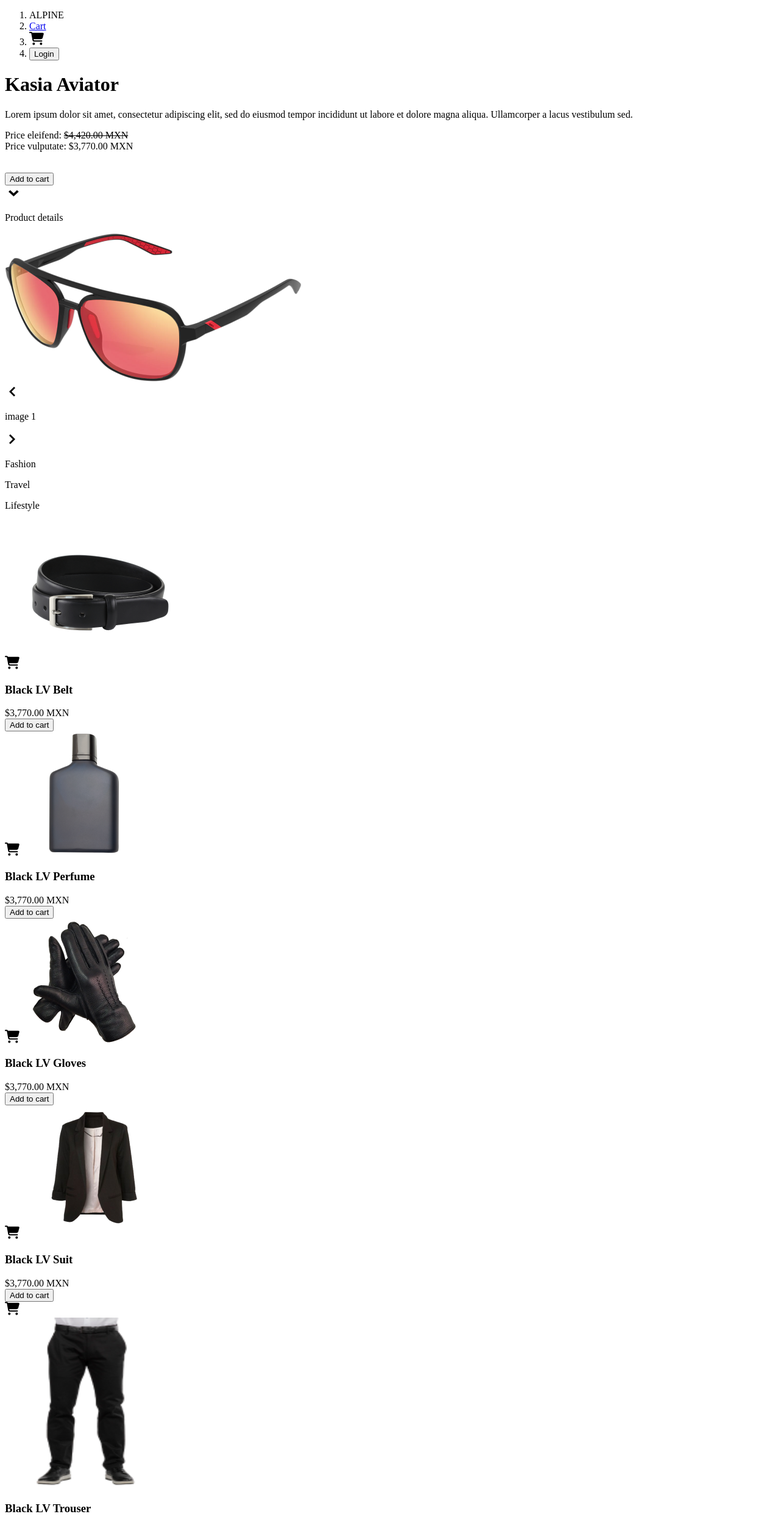
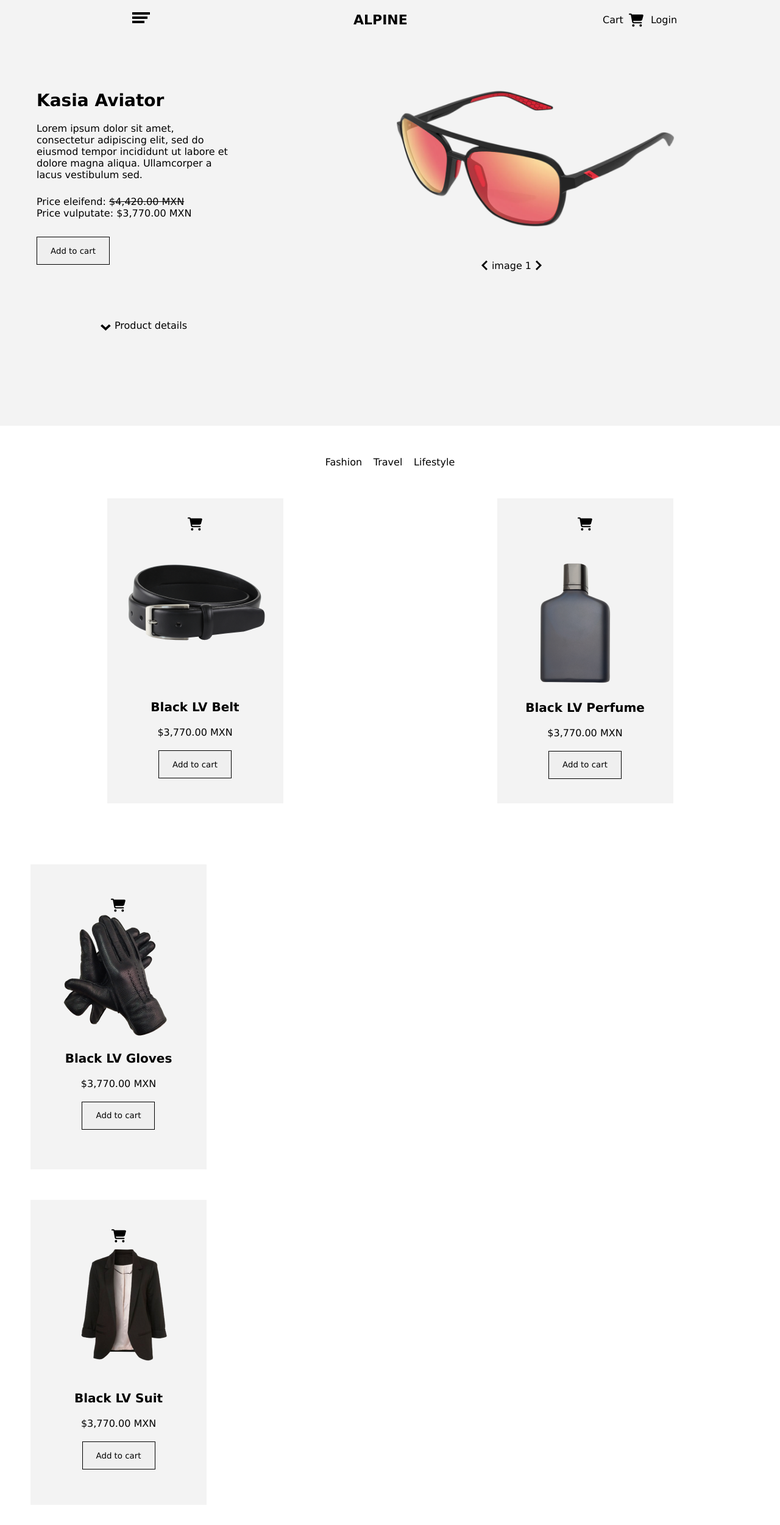
Before and after one commit to DaintyZawak/Landing-Page-Clone, a plain HTML site: page index.html in a window 1280 px wide. Shown: the top 2500 px of the page at 61% size. Drawn offline with Linux system fonts and the light colour scheme.

Commit message:
Responsiveness

```diff
--- a/landingpage.css
+++ b/landingpage.css
@@ -1,219 +1,447 @@
-<!DOCTYPE html>
-<html lang="en">
+* {
+  margin: 0;
+  padding: 0;
+  box-sizing: border-box;
+  font-family: Verdana, Geneva, Tahoma, sans-serif;
+}
 
-<head>
-    <meta charset="UTF-8">
-    <meta http-equiv="X-UA-Compatible" content="IE=edge">
-    <meta name="viewport" content="width=device-width, initial-scale=1.0">
-    <title>Landing Page Clone</title>
-    <link rel="stylesheet" href="./landingpage.css">
-</head>
+nav {
+  background-color: #f3f3f3;
+  width: 100%;
+  height: 148px;
+  display: flex;
+  flex-wrap: wrap;
+  justify-content: space-around;
+  align-items: flex-start;
+  padding-top: 20px;
+}
 
-<body>
-    <div class="overallWrapper">
-    <header>
+.navBar {
+  display: flex;
+  flex-wrap: wrap;
+}
 
+.cartLogin {
+  display: flex;
+  justify-content: space-between;
+  align-items: center;
+}
 
+.loginCart {
+  display: flex;
+  justify-content: space-between;
+  width: 124px;
+  margin-left: 330px;
+}
 
+ol,
+li {
+  text-decoration: none;
+  list-style-type: none;
+  display: inline-flex;
+  justify-content: space-between;
+  align-items: center;
+}
+.logo {
+  font-weight: bold;
+  font-size: 22px;
+  color: black;
+  margin: 0;
+  padding: 0;
+  width: 79px;
+}
 
-        <div class="navBar">
-            <nav>
+.menu {
+  flex-direction: column;
+  padding-left: 50px;
+}
 
-                <div class="menu">
-                    <div class="rectangle1"></div>
-                    <div class="rectangle2"></div>
-                    <div class="rectangle3"></div>
-                </div>
-                <ol>
-                    <div class="cartLogin">
-                        <li class="logo"> ALPINE</li>
-                        <div>
-                            <div class="loginCart">
-                                <li><a class="cartLink" href="addtocart.com">Cart </a></li>
-                                <li><img class="cartIcon" src="./assets/cart-shopping-solid.svg" width="24px"
-                                        height="22px"></li>
-                                <li><button class="button1">Login</button></li>
-                            </div>
-                </ol>
-            </nav>
-        </div>
+.rectangle1 {
+  width: 29px;
+  height: 4px;
+  background-color: black;
+  margin-bottom: 3px;
+}
 
-        <div class="heroSegment">
-            <div class="textProduct">
-                <div class="text">
-                    <h1 class="kasia"><strong> Kasia Aviator</strong></h1>
-                    <p class="paragraph">Lorem ipsum dolor sit amet, consectetur adipiscing elit, sed do eiusmod tempor incididunt ut labore et dolore magna aliqua. Ullamcorper a lacus vestibulum sed.
-                        <br>
-                    <p class="price">Price eleifend: <s> $4,420.00 MXN</s>
-                        <br>
-                        Price vulputate: $3,770.00 MXN
-                    </p>
-                    <br>
-                    <button class="cartButton">Add to cart</button>
+.rectangle2 {
+  width: 25px;
+  height: 4px;
+  background-color: black;
+  margin-bottom: 3px;
+}
 
-                    <div class="dropdown"> <img class="dropdownIcon" src="./assets/ri_arrow-drop-down-line.svg"
-                            width="24px" height="24px">
-                        <p class="productDetails">Product details</p>
-                    </div>
+.rectangle3 {
+  width: 20px;
+  height: 4px;
+  background-color: black;
+  margin-bottom: 3px;
+}
 
+.button1 {
+  background-color: transparent;
+  border: none;
+  font-size: 16px;
+  margin-top: 0;
+  padding-top: 0;
+  width: 47px;
+}
 
-                </div>
+.button1:hover .button1:active {
+  background-color: red;
+  color: white;
+}
+.cartLink {
+  text-decoration: none;
+  color: #000000;
+  font-size: 16px;
+}
 
+.heroSegment {
+  height: 550px;
+  width: 100%;
+  background-color: #f3f3f3;
+  padding-left: 30px;
+}
+.textProduct {
+  display: flex;
+  width: 600px;
+}
 
+.kasia {
+  font-size: 28px;
+}
+.text {
+  width: 320px;
+  height: 152px;
+  flex-direction: column;
+  align-items: flex-start;
+  align-self: stretch;
+  padding-left: 30px;
+  flex-wrap: wrap;
+  font-size: 16px;
+}
 
+.paragraph {
+  width: 320px;
+  height: 50px;
+  margin: 20px 0 20px 0;
+}
 
+.price {
+  padding-top: 20px;
+  margin-top: 50px;
+}
 
+.glasses {
+  margin-left: 300px;
+  padding-right: 30px;
+  margin-right: 100px;
+  margin-top: 0;
+  margin-bottom: 0;
+  padding-top: 0;
+  padding-bottom: 0;
+  width: 487px;
+  height: 224px;
+  display: flex;
+  justify-content: center;
+  align-self: center;
+}
 
-                <div>
-                    <div class="glassWrapper">
-                    <img class="glasses" src="./assets/glasses.png">
-                    </div>
-                    <div class="image1">
-                        <img class="arrow1" src="./assets/_arrow-tag (1).svg" width="24px" height="24px" />
-                        <p class="image">image 1</p>
-                        <img class="arrow2" src="./assets/fe_arrow-up.svg" width="24px" height="24px" />
-                    </div>
+.image1 {
+  display: flex;
+  justify-content: flex-end;
+  align-items: center;
+  position: relative;
+  width: 146px;
+  height: 26px;
+  margin-left: 400px;
+  margin-top: 50px;
+  padding-top: 0;
+}
 
-                </div>
+.image1 .arrow1 {
+  top: 1px;
+  left: 0;
+}
 
+.image1 .image {
+  top: 3px;
+  left: 0;
+  line-height: normal;
+  white-space: nowrap;
+}
 
+.image1 .arrow2 {
+  top: 1px;
+  left: 120px;
+}
 
+.cartButton {
+  border: 1px solid black;
+  width: 120px;
+  height: 46px;
+}
 
+button:hover,
+button:active {
+  background-color: #000000;
+  color: white;
+  cursor: pointer;
+}
 
+a:hover,
+a:active {
+  color: red;
+  cursor: pointer;
+}
 
-    </header>
+.heroSegment {
+  height: 550px;
+  background-color: #f3f3f3;
+  padding-left: 30px;
+}
 
-    <main>
-        <div class="mainHeading">
-            <p>Fashion</p>
-            <p>Travel</p>
-            <p>Lifestyle</p>
-        </div>
-        <section class="cards">
+.mainHeading {
+  display: flex;
+  justify-content: space-evenly;
+  align-items: center;
+  margin: auto;
+  padding-top: 50px;
+  width: 250px;
+}
 
-            <div class="card">
-                <div>
-                    <img class="cartBasket" src="./assets/cart-shopping-solid.svg" width="24px" height="22px">
-                    <img class="productsInStock belt" src="./assets/belt.png">
-                    <h3 class="productsName">Black LV Belt</h3>
-                    <div class="productsPrice">$3,770.00 MXN</div>
-                    <div class="cartBtnWrapper">
-                    <button class="cartButton">Add to cart</button>
-                </div>
-                </div>
-            </div>
+.cards {
+  display: flex;
+  justify-content: space-around;
+  align-items: center;
+  flex-direction: row;
+  flex-wrap: wrap;
+}
+.card {
+  background-color: #f3f3f3;
+  width: 289px;
+  height: 500px;
+  margin: 50px;
+  display: flex;
+  justify-content: center;
+  align-items: center;
+}
 
-            <div class="card">
-                <div>
-                    <img class="cartBasket" src="./assets/cart-shopping-solid.svg" width="24px" height="22px">
-                    <img class="productsInStock perf" src="./assets/perfume.png">
-                    <h3 class="productsName">Black LV Perfume</h3>
-                    <div class="productsPrice">$3,770.00 MXN</div>
-                    <div class="cartBtnWrapper">
-                    <button class="cartButton">Add to cart</button>
-                    </div>
-                </div>
-                </div>
-            </div>
+.productsPrice,
+.cartButton {
+  margin: 10px 0;
+  text-align: center;
+}
 
-            <div class="card">
-                <div>
-                    <img class="cartBasket" src="./assets/cart-shopping-solid.svg" width="24px" height="22px">
-                    <img class="productsInStock" src="./assets/gloves.png">
-                    <h3 class="productsName">Black LV Gloves</h3>
-                    <div class="productsPrice">$3,770.00 MXN</div>
-                    <div class="cartBtnWrapper">
-                    <button class="cartButton">Add to cart</button>
-                    </div>
-                </div>
-            </div>
+.cartBtnWrapper {
+  text-align: center;
+}
 
-            <div class="card">
-                <div>
-                    <img class="cartBasket" src="./assets/cart-shopping-solid.svg" width="24px" height="22px">
-                    <img class="productsInStock" src="./assets/suit.png">
-                    <h3 class="productsName">Black LV Suit</h3>
-                    <div class="productsPrice">$3,770.00 MXN</div>
-                    <div class="cartBtnWrapper">
-                    <button class="cartButton">Add to cart</button>
-                </div>
-                </div>
-            </div>
+.productsName {
+  text-align: center;
+  margin: 20px;
+  font-size: 20px;
+}
 
-            <div class="card">
-                <div>
-                    <img class="cartBasket" src="./assets/cart-shopping-solid.svg" width="24px" height="22px">
+.cartBasket {
+  display: flex;
+  margin: auto;
+}
 
-                    <div class="stubbornTrouser">
-                        <img class="productsInStock trouser" src="./assets/trouser.png" width="252px" height="280px">
-                    </div>
-                    <h3 class="productsName">Black LV Trouser</h3>
-                    <div class="productsPrice">$3,770.00 MXN</div>
-                    <div class="cartBtnWrapper">
-                    <button class="cartButton">Add to cart</button>
-                </div>
-                </div>
-            </div>
+.dropdown {
+  display: flex;
+  flex-wrap: nowrap;
+  margin-top: 80px;
+  width: 146px;
+  margin-left: 100px;
+}
 
-            <div class="card">
-                <div>
-                    <img class="cartBasket" src="./assets/cart-shopping-solid.svg" width="24px" height="22px">
+.productDetails {
+  margin-left: 3px;
+  padding-left: 3px;
+  line-height: normal;
+  white-space: nowrap;
+}
 
-                    <div class="sturbbornShoe">
-                        <img class="productsInStock shoe" src="./assets/shoe.png" width="252px" height="280px">
-                    </div>
-                    <h3 class="productsName">Black LV Shoe</h3>
-                    <div class="productsPrice">$3,770.00 MXN</div>
-                    <div class="cartBtnWrapper">
-                    <button class="cartButton">Add to cart</button>
-                </div>
-                </div>
-            </div>
+.sturbbornTrouser {
+  width: 130px;
+  height: 194px;
+}
+.trouser {
+  object-fit: contain;
+  padding-bottom: 10px;
+}
 
-            <div class="card">
-                <div>
-                    <img class="cartBasket" src="./assets/cart-shopping-solid.svg" width="24px" height="22px">
-                    <div class="stubbornBoot">
-                        <img class="productsInStock boot" src="./assets/boot.png">
-                    </div>
-                    <h3 class="productsName">Black LV Boot</h3>
-                    <div class="productsPrice">$3,770.00 MXN</div>
-                    <div class="cartBtnWrapper">
-                    <button class="cartButton">Add to cart</button>
-                </div>
-                </div>
-            </div>
+.sturbbornShoe {
+  width: 200px;
+  height: 111px;
+  margin: 120px 0 50px 0;
+}
+.shoe {
+  object-fit: contain;
+  width: 100%;
+  height: 100%;
+}
 
-            <div class="card">
-                <div>
-                    <img class="cartBasket" src="./assets/cart-shopping-solid.svg" width="24px" height="22px">
-                    <div class="sturbbornShade">
-                        <img class="productsInStock shade" src="./assets/shade.png">
-                    </div>
-                    <h3 class="productsName">Black LV Shade</h3>
-                    <div class="productsPrice">$3,770.00 MXN</div>
-                    <div class="cartBtnWrapper">
-                    <button class="cartButton">Add to cart</button>
-                </div>
-                </div>
-            </div>
+.stubbornBoot {
+  width: 136px;
+  height: 136px;
+  margin: 0 0 125px 50px;
+  padding-top: 30px;
+}
 
-            <div class="card">
-                <div>
-                    <img class="cartBasket" src="./assets/cart-shopping-solid.svg" width="24px" height="22px">
-                    <div class="sturbbonHat">
-                        <img class="productsInStock hat" src="./assets/hat.png">
-                    </div>
-                    <h3 class="productsName">Black LV Hat</h3>
-                    <div class="productsPrice">$3,770.00 MXN</div>
-                    <div class="cartBtnWrapper">
-                    <button class="cartButton">Add to cart</button>
-                </div>
-                </div>
-            </div>
-        </section>
-    </main>
-</div>
-</body>
+.boot {
+  object-fit: contain;
+}
 
-</html>
+.belt {
+  padding-bottom: 10px;
+}
+
+.sturbbornHat {
+  width: 178px;
+  height: 178px;
+}
+
+.hat {
+  object-fit: contain;
+  width: 100%;
+  height: 100%;
+  margin-top: 60px;
+}
+
+.sturbbornShade {
+  width: 221px;
+  height: 221px;
+  margin: 0 0 40px 50px;
+  padding-top: 30px;
+}
+
+.shade {
+  object-fit: contain;
+  width: 100%;
+  height: 100%;
+}
+
+.perf {
+  margin-top: 50px;
+}
+@media only screen and (max-width: 480px) {
+  .overallWrapper {
+    width: 100%;
+  }
+  nav {
+    width: 100%;
+    display: flex;
+    flex-wrap: wrap;
+  }
+
+  .heroContainer {
+    display: flex;
+    flex: column;
+    flex-wrap: wrap;
+    width: 100%;
+  }
+
+  .glasses {
+    margin: 0;
+    padding: 0;
+    width: 100%;
+    height: 100%;
+    object-fit: cover;
+    display: flex;
+    justify-content: center;
+    align-self: center;
+    margin-left: 200px;
+  }
+
+  .glassWrapper {
+    width: 150px;
+    height: auto;
+  }
+
+  .text {
+    width: 180px;
+    height: 140px;
+    text-align: start;
+
+    font-size: 14px;
+  }
+
+  .paragraph {
+    width: 140px;
+    height: 100px;
+  }
+
+  .menu {
+    flex-direction: column;
+    padding-left: 10px;
+    margin: 0;
+  }
+
+  .logo {
+    font-weight: bold;
+    font-size: 18px;
+    color: black;
+    margin: 0;
+    padding: 0;
+    width: 50px;
+  }
+
+  .textProduct {
+    display: flex;
+    flex-wrap: wrap;
+    flex-direction: column;
+    width: 100%;
+  }
+
+  .navBar {
+    display: flex;
+    justify-content: space-between;
+    align-items: center;
+    background-color: #f3f3f3;
+    width: 100%;
+  }
+
+  .image1 {
+    display: flex;
+    justify-content: center;
+    align-items: center;
+
+    width: 146px;
+    height: 26px;
+    margin-left: 170px;
+    margin-top: 50px;
+    padding-top: 0;
+  }
+
+  .heroSegment {
+    height: 550px;
+    width: 100%;
+    background-color: #f3f3f3;
+    padding-left: 10px;
+  }
+
+  main {
+    font-size: 14px;
+  }
+
+  .loginCart {
+    display: flex;
+    justify-content: space-between;
+    width: 100px;
+    margin-left: 100px;
+  }
+
+  .kasia {
+    font-size: 20px;
+  }
+
+  .dropdown {
+    display: flex;
+    flex-wrap: nowrap;
+    margin-top: 80px;
+    width: 146px;
+    margin-left: 20px;
+  }
+}
```
